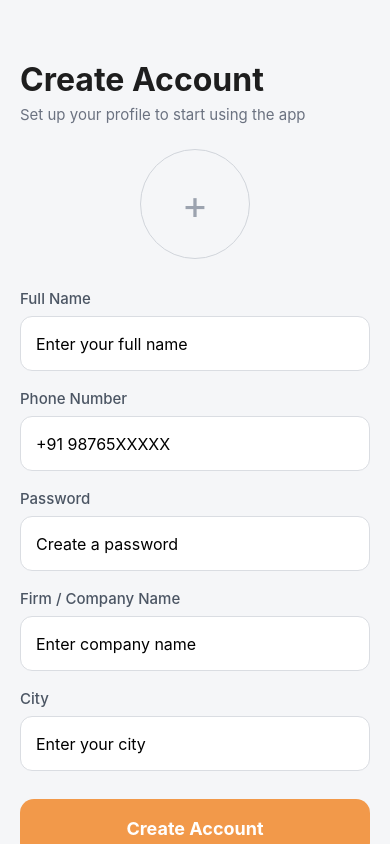
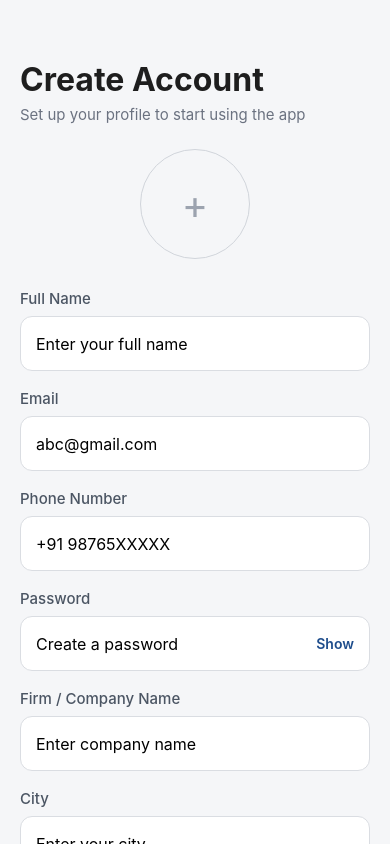
Before and after one commit to shrwn08/Nrm_react-native, a React Native app: screen /Register in a window 390 px wide. Built offline with nearby package versions, Linux system fonts and the light colour scheme.

Commit message:
fixing the Regiter page

```diff
--- a/src/screens/Register.jsx
+++ b/src/screens/Register.jsx
@@ -9,7 +9,7 @@ import {
   View,
 } from "react-native";
 import { useNavigation } from "@react-navigation/native";
-// Note: we no longer need to import OTP here — we navigate by route
+
 // name (string), not by passing the component directly
 
 function Register() {
@@ -18,22 +18,25 @@ function Register() {
 
   const [data, setData] = useState({
     fullname: '',
+    email: '',
     phone_no: '',
+    password: '',
     company_name: '',
-    city: '',
-    password: '' // new — collected on this screen
+    city: ''
   });
 
-  // Small helper so we don't repeat this pattern for every field —
-  // updates one field in `data` while keeping the rest untouched
+  // Controls whether the password field masks its text or shows it plainly
+  const [showPassword, setShowPassword] = useState(false);
+
+
   const handleChange = (field, value) => {
     setData((prev) => ({ ...prev, [field]: value }));
   };
 
   const handleOnPress = () => {
-    // We pass phone_no along so the OTP screen can pre-fill it —
+    // We pass phone_no along so the OTP screen can pre-fill it -
     // the user will still be able to edit it there for verification.
-    navigation.navigate("Otp", { phone_no: data.phone_no });
+    navigation.navigate("Otp", { phone_no: data.phone_no, email: data.email });
   };
 
   return (
@@ -60,6 +63,19 @@ function Register() {
         />
       </View>
 
+      {/* Email */}
+      <View style={styles.inputContainer}>
+        <Text style={styles.label}>Email</Text>
+        <TextInput
+          placeholder="abc@gmail.com"
+          keyboardType="email-address"
+          style={styles.input}
+          value={data.email}
+          onChangeText={(text) => handleChange('email', text)}
+          autoCapitalize="none"
+        />
+      </View>
+
       {/* Phone Number */}
       <View style={styles.inputContainer}>
         <Text style={styles.label}>Phone Number</Text>
@@ -72,17 +88,27 @@ function Register() {
         />
       </View>
 
-      {/* Password — new field */}
+      {/* Password - with show/hide toggle */}
       <View style={styles.inputContainer}>
         <Text style={styles.label}>Password</Text>
+        <View style={styles.passwordWrapper}>
           <TextInput
             placeholder="Create a password"
-          style={styles.input}
+            style={styles.passwordInput}
             value={data.password}
             onChangeText={(text) => handleChange('password', text)}
-          secureTextEntry
+            secureTextEntry={!showPassword}
             autoCapitalize="none"
           />
+          <TouchableOpacity
+            style={styles.eyeButton}
+            onPress={() => setShowPassword((prev) => !prev)}
+            // Bigger tap target than the text itself, so it's easy to hit
+            hitSlop={{ top: 10, bottom: 10, left: 10, right: 10 }}
+          >
+            <Text style={styles.eyeText}>{showPassword ? 'Hide' : 'Show'}</Text>
+          </TouchableOpacity>
+        </View>
       </View>
 
       {/* Company Name */}
@@ -173,6 +199,32 @@ const styles = StyleSheet.create({
     paddingHorizontal: 15,
     fontSize: 16,
   },
+  // Wraps the password TextInput + the Show/Hide button so the button
+  // can sit inside the same bordered box, on the right side
+  passwordWrapper: {
+    flexDirection: "row",
+    alignItems: "center",
+    height: 55,
+    backgroundColor: "#FFFFFF",
+    borderWidth: 1,
+    borderColor: "#DADDE2",
+    borderRadius: 12,
+    paddingRight: 15,
+  },
+  passwordInput: {
+    flex: 1,
+    height: "100%",
+    paddingHorizontal: 15,
+    fontSize: 16,
+  },
+  eyeButton: {
+    paddingLeft: 10,
+  },
+  eyeText: {
+    color: "#1E4D8C",
+    fontWeight: "600",
+    fontSize: 14,
+  },
   button: {
     height: 58,
     backgroundColor: "#F2994A",
```
Lines whose indentation alone changed are shown as unchanged.
